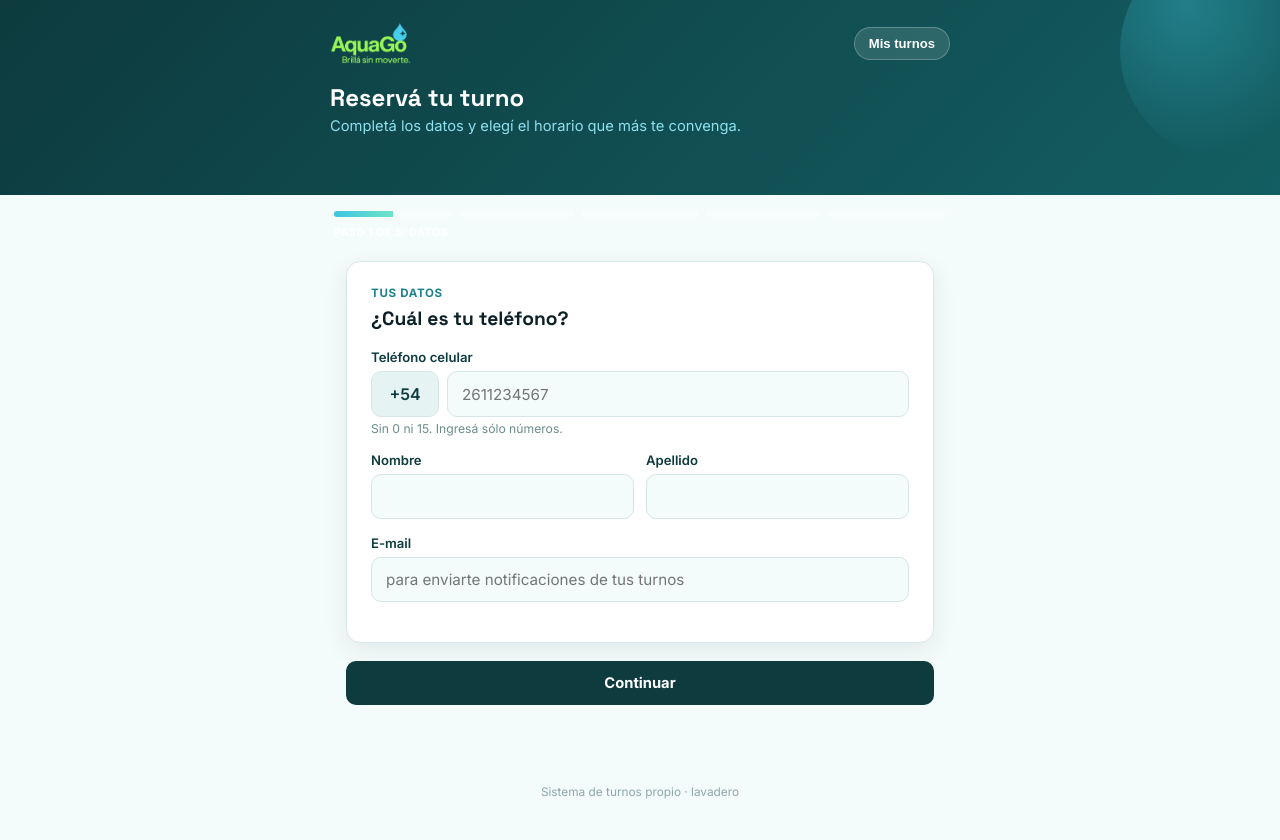
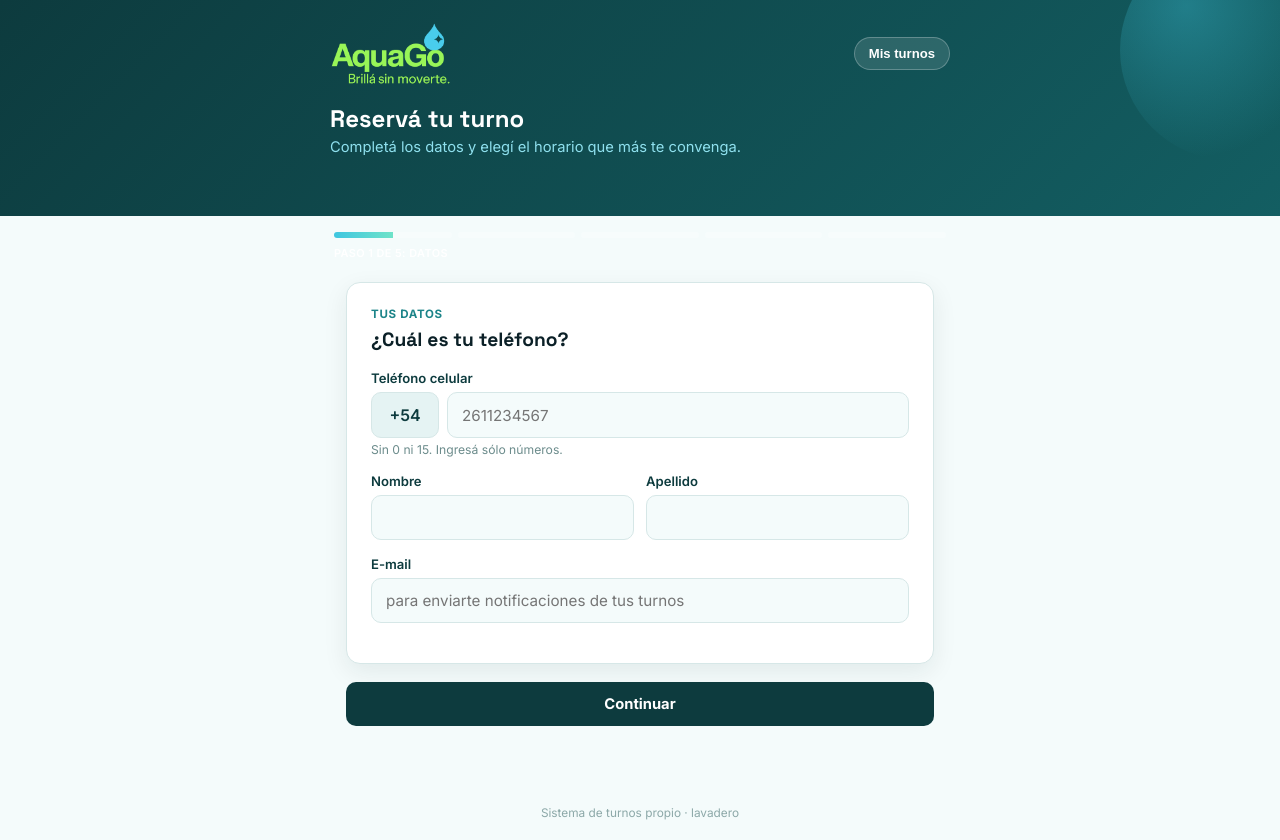
Before and after one commit to guillermomartens/lavadero-turnos, a website: page public/index.html in a window 1280 px wide. Before the commit the page ends 819 px from the top, so only its background shows below. Drawn offline with Linux system fonts and the light colour scheme.

Commit message:
Add files via upload

```diff
--- a/public/css/styles.css
+++ b/public/css/styles.css
@@ -69,7 +69,7 @@ body {
   letter-spacing: -0.01em;
 }
 .brand-logo-img {
-  height: 42px;
+  height: 63px;
   width: auto;
   display: block;
 }
```
